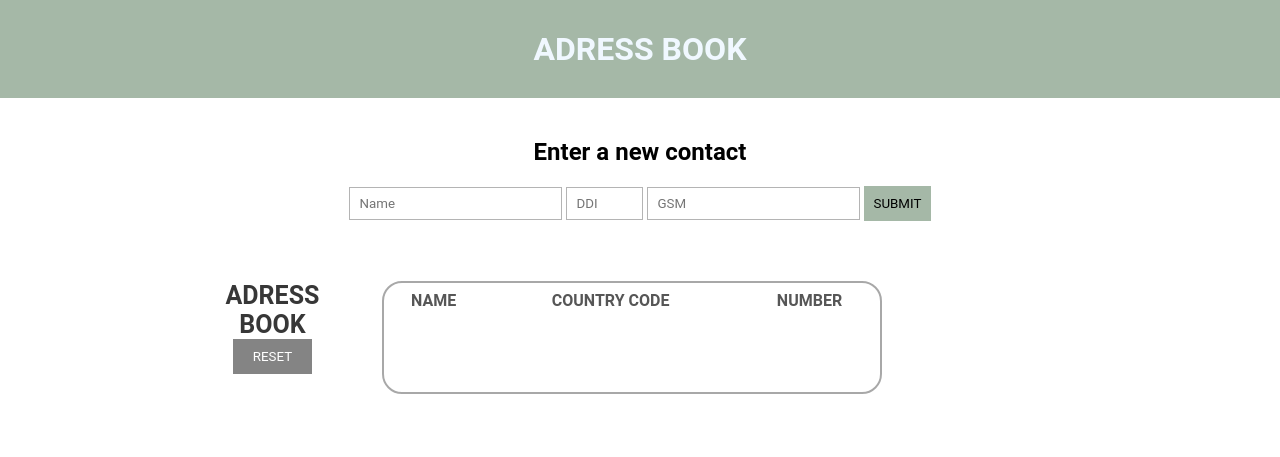
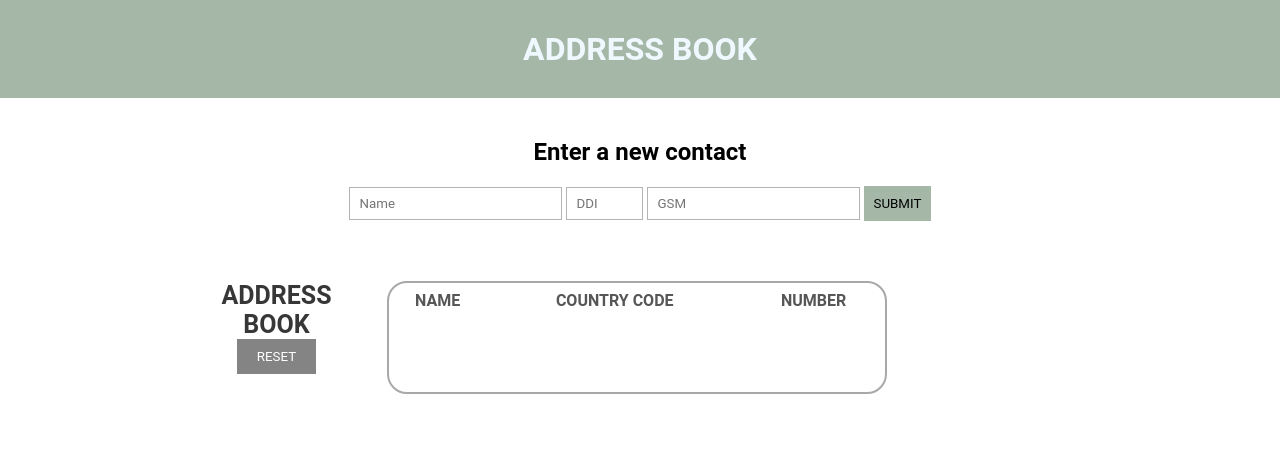
Before and after one commit to Filipexico/adress_book, a plain HTML site: page index.html in a window 1280 px wide. Drawn offline with Linux system fonts and the light colour scheme.

Commit message:
terceiro

```diff
--- a/index.html
+++ b/index.html
@@ -9,7 +9,7 @@
 </head>
 <body>
     <header>
-        <h1>ADRESS BOOK</h1>
+        <h1>ADDRESS BOOK</h1>
     </header>
         <div class="container">
             <div class="inContatoNovo">
@@ -23,7 +23,7 @@
             </div>
             <div class="tabela">
                 <div class="AgendaVirtual">
-                    <h3>ADRESS <br>BOOK</h3>
+                    <h3>ADDRESS <br>BOOK</h3>
                     <button class="reset" onClick="window.location.reload()">RESET</button>
                 </div>
                 <table class="TabelaFeita" cellspacing="0">
```
